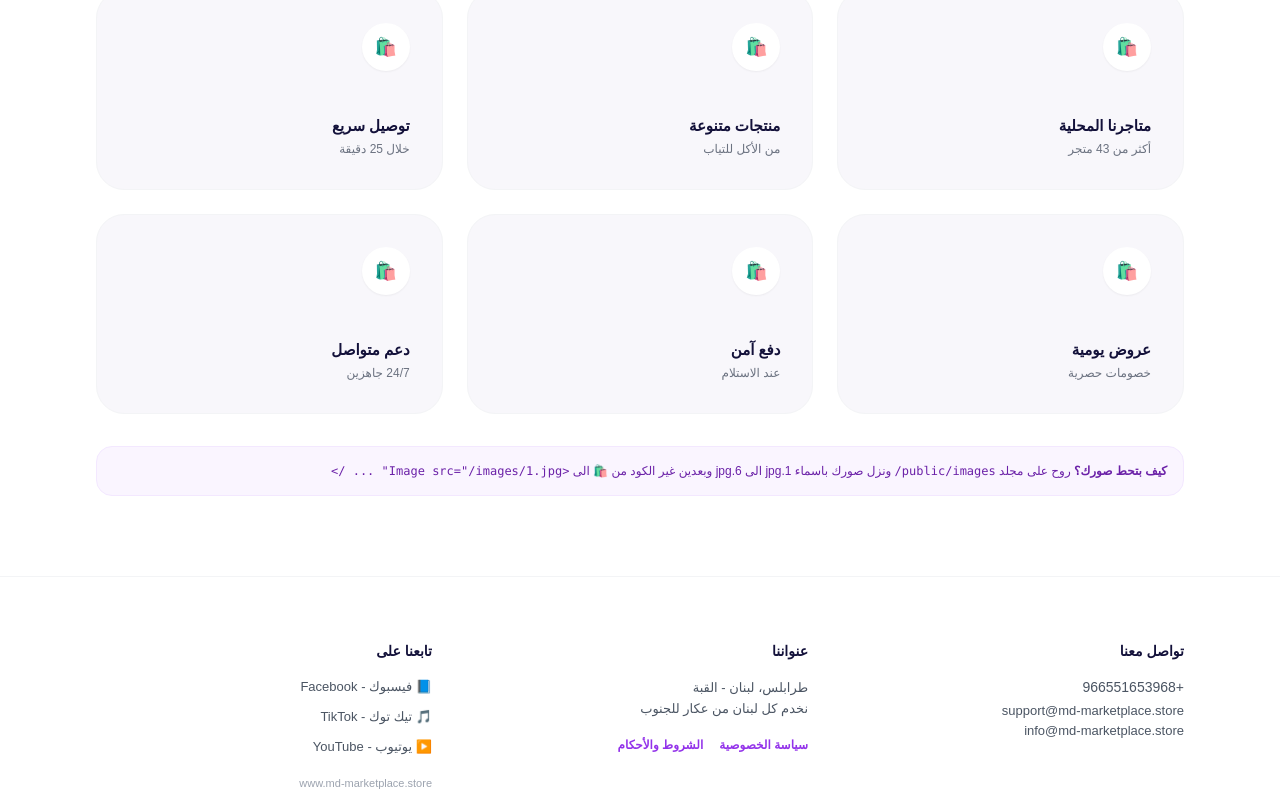
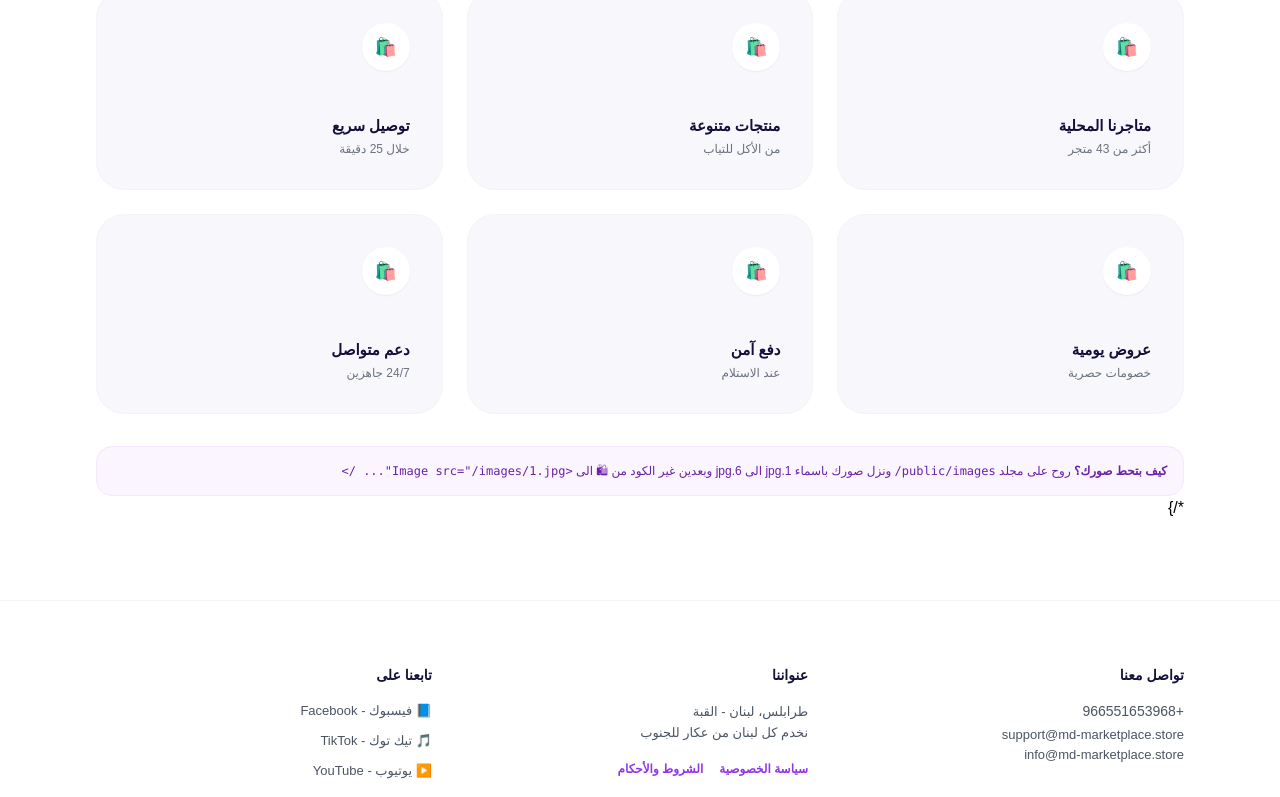
Before and after one commit to mjahto18-ui/MD-Marketplace, a Next.js app: page / in a window 1280 px wide. Shown: the part 931-1728 px from the top of the page. Built offline with nearby package versions, Linux system fonts and the light colour scheme.

Commit message:
Refactor image upload instructions in page.js

```diff
--- a/app/page.js
+++ b/app/page.js
@@ -97,10 +97,12 @@ export default function HomePage() {
             ))}
           </div>
 
-          {/* شرح كيف تحط الصور */}
-          <div className="mt-8 bg-purple-50 border border-purple-100 rounded-2xl p-4 text-[11px] md:text-xs text-purple-800 leading-relaxed">
-            <b>كيف بتحط صورك؟</b> روح على مجلد <code>public/images/</code> ونزل صورك باسماء 1.jpg الى 6.jpg وبعدين غير الكود من <code>🛍️</code> الى <code>&lt;Image src=&quot;/images/1.jpg&quot; ... /&gt;</code>
-          </div>
+          {/*
+{/* شرح كيف تحط الصور */}
+<div className="mt-8 bg-purple-50 border border-purple-100 rounded-2xl p-4 text-[11px] md:text-xs text-purple-800 leading-relaxed">
+  <b>كيف بتحط صورك؟</b> روح على مجلد <code>public/images/</code> ونزل صورك باسماء 1.jpg الى 6.jpg وبعدين غير الكود من <code>🛍</code> الى <code>&lt;Image src=&quot;/images/1.jpg&quot;... /&gt;</code>
+</div>
+*/}
         </div>
 
         {/* الفوتر - نفس الروابط */}
```
